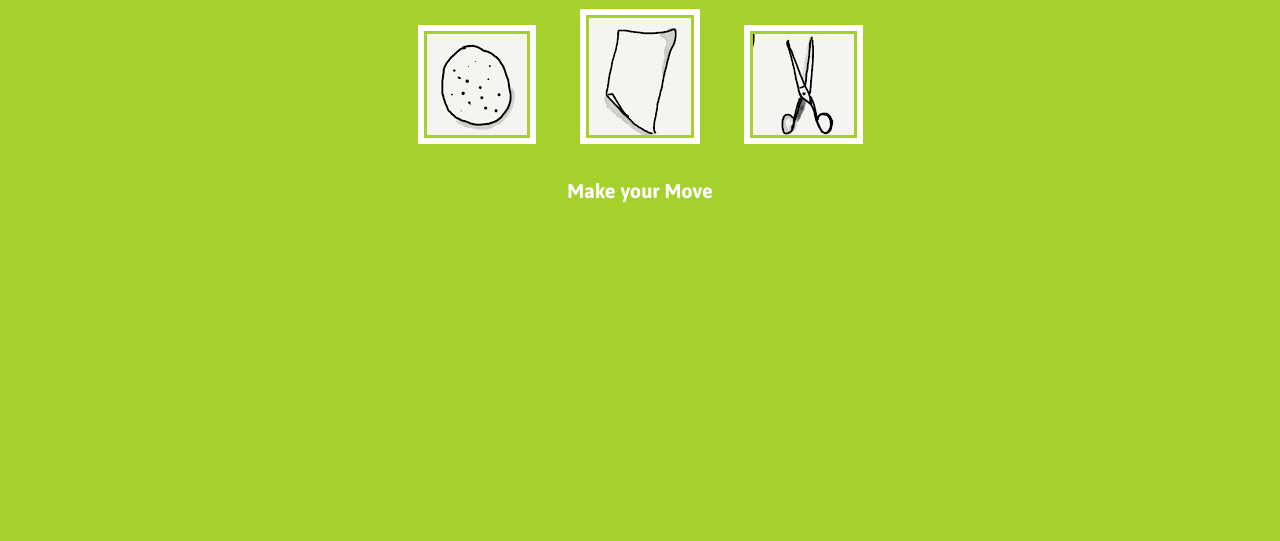
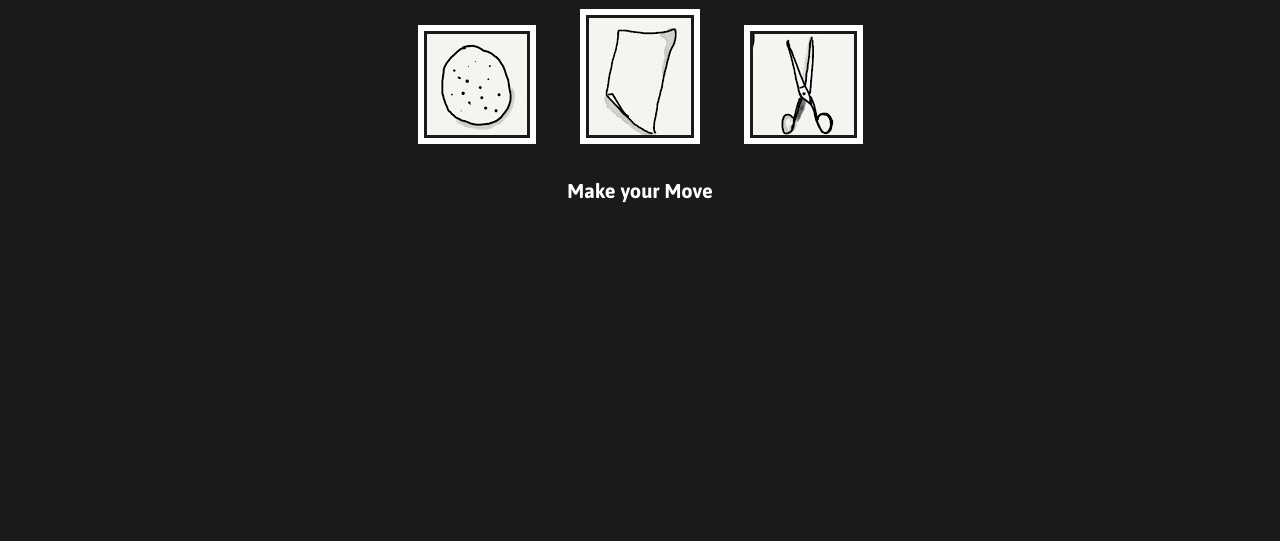
Before and after one commit to akashce/Rock-Paper-Scissor-Game, a plain HTML site: page index.html in a window 1280 px wide. Shown: the part 259-800 px from the top of the page. Drawn offline with Linux system fonts and the light colour scheme.

Commit message:
Update style.css

```diff
--- a/style.css
+++ b/style.css
@@ -6,7 +6,7 @@
 }
 
 body{
-    background-color: rgb(165, 209, 44);
+    background-color: #1a1a1a;
 }
 header {
     background: white;
```
